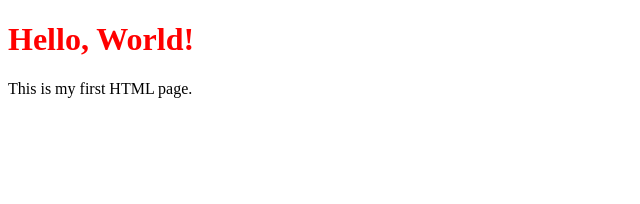
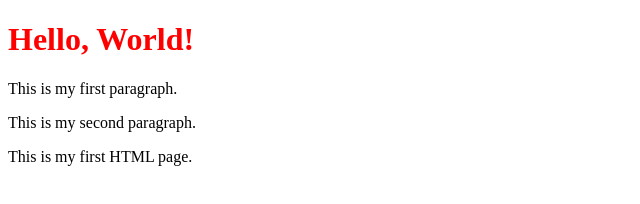
Before and after one commit to Kofijoo/git-1, a plain HTML site: page index.html in a window 1280 px wide. Shown: the whole page, without its empty margins (0-640 px from the left). Drawn offline with Linux system fonts and the light colour scheme.

Commit message:
added 1st and 2nd paragraphs

```diff
--- a/index.html
+++ b/index.html
@@ -7,6 +7,8 @@
     <style> h1 { color: red; } </style>
   <body>
     <h1>Hello, World!</h1>
+    <p>This is my first paragraph.</p>
+    <p>This is my second paragraph.</p>
     <p>This is my first HTML page.</p>
   </body>
 </html>
```
